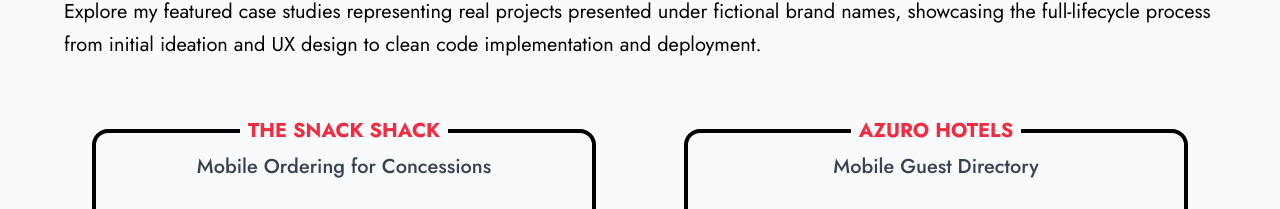
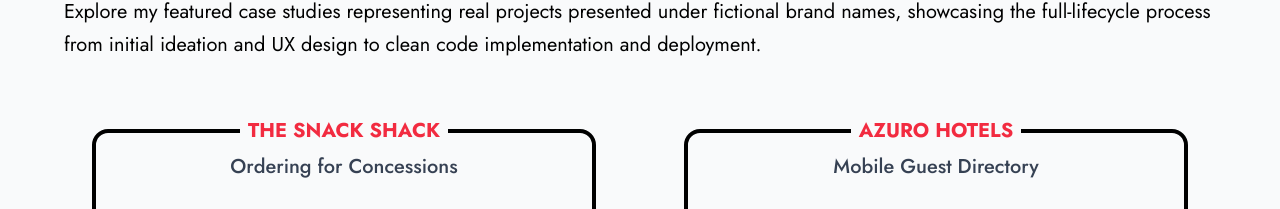
Before and after one commit to jsahim/portfolio, a React (Vite) app: page / in a window 1280 px wide. Shown: the part 956-1165 px from the top of the page. Built offline with nearby package versions, Linux system fonts and the light colour scheme; a web font is replaced by a local one.

Commit message:
Update Styles

```diff
--- a/src/components/Work.jsx
+++ b/src/components/Work.jsx
@@ -49,7 +49,7 @@ const Work = ({workSection}) => {
               <span className='bg-gray-50 px-2'>THE SNACK SHACK</span>
             </h3>
             <div className="border-4 h-full group-hover:border-[#f22b40] rounded-2xl transition-colors duration-300">
-              <p className='font-medium text-xl text-gray-700 text-center px-5 pt-5 pb-1'>Mobile Ordering for Concessions</p>
+              <p className='font-medium text-xl text-gray-700 text-center px-5 pt-5 pb-1'>Ordering for Concessions</p>
               <div className='relative h-[400px] w-full flex items-center justify-center group overflow-hidden mb-10 md:mb-0'>
                 <img
                   className='absolute w-[170px] group-hover:w-[180px] pointer-events-none transition-all duration-500 ease-out z-10'
```
